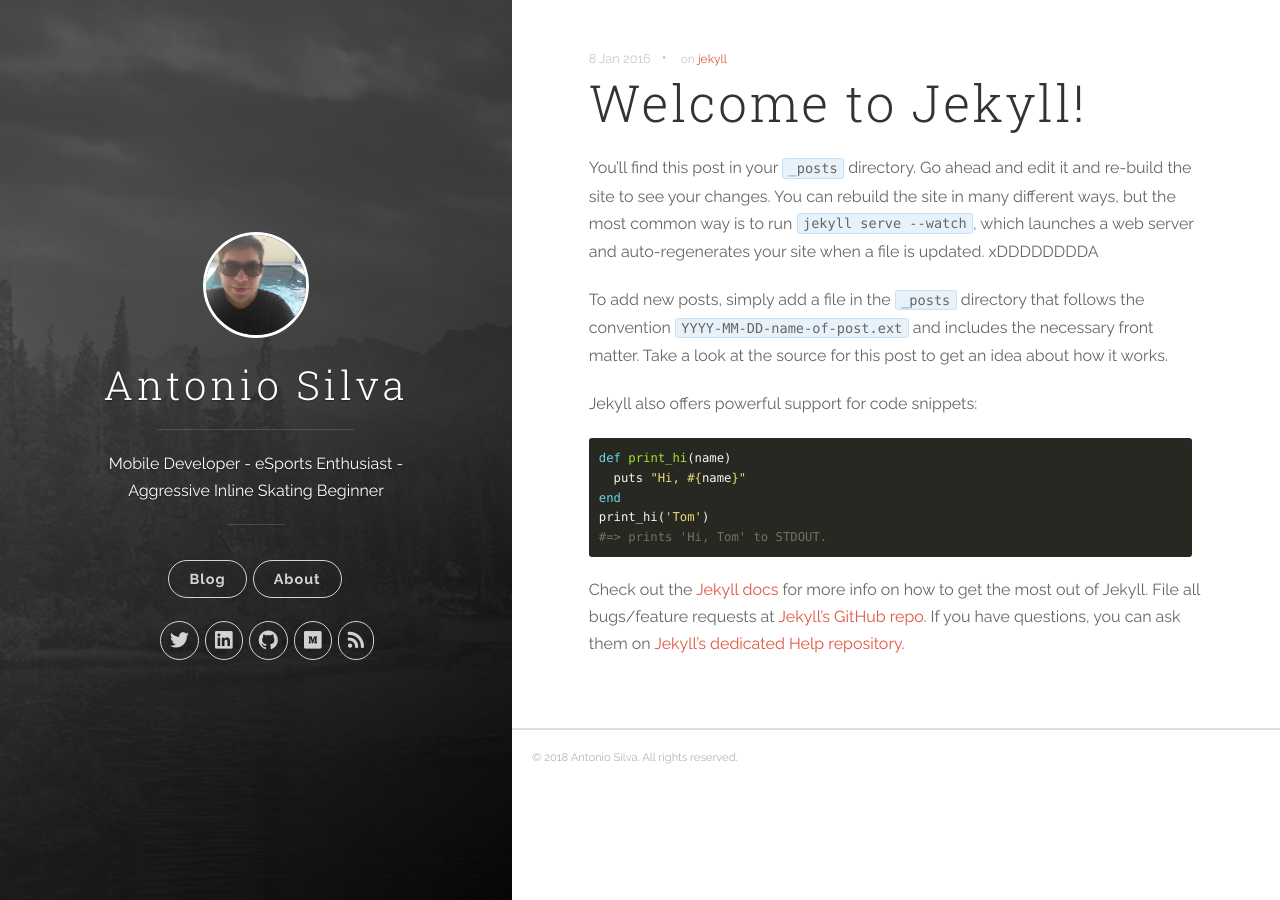
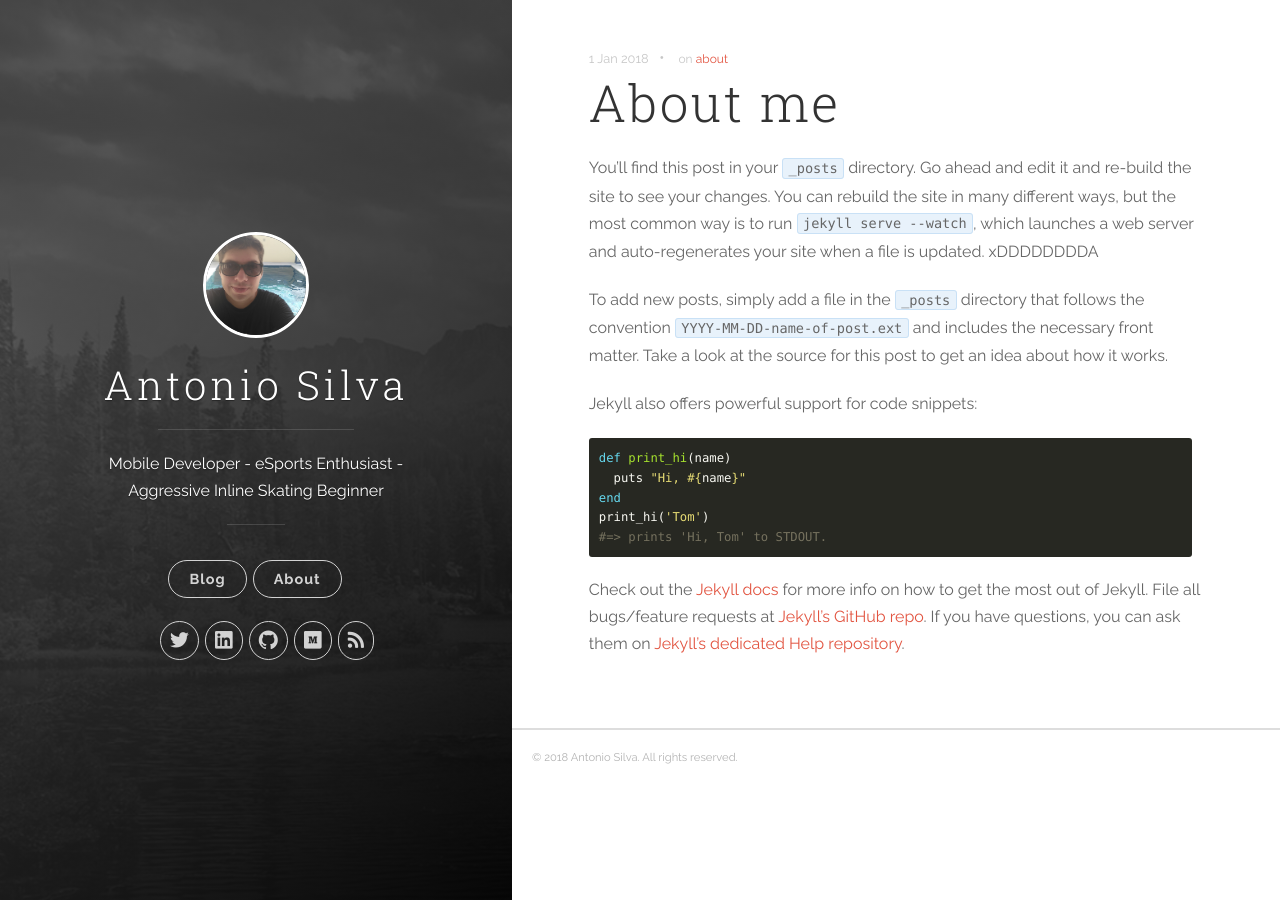
Before and after one commit to antoniosj/antoniosj.github.io, a Jekyll site: the page built from _posts/2018-01-01-about-me.markdown, in a window 1280 px wide. Built offline with Jekyll 4.4.1, drawn with Linux system fonts in a browser that asks for light colours.

Commit message:
Update and rename 2016-01-08-welcome-to-jekyll.markdown to 2018-01-01-about-me.markdown

```diff
--- a/_posts/2016-01-08-welcome-to-jekyll.markdown
+++ b/_posts/2018-01-01-about-me.markdown
@@ -1,8 +1,8 @@
 ---
-title:  "Welcome to Jekyll!"
-date:   2016-01-08 15:04:23
-categories: [jekyll]
-tags: [jekyll]
+title:  "About me"
+date:   2018-01-01 10:00:00
+categories: [about]
+tags: [about]
 ---
 You’ll find this post in your `_posts` directory. Go ahead and edit it and re-build the site to see your changes. You can rebuild the site in many different ways, but the most common way is to run `jekyll serve --watch`, which launches a web server and auto-regenerates your site when a file is updated. xDDDDDDDDA
 {: .text-justify}
```
